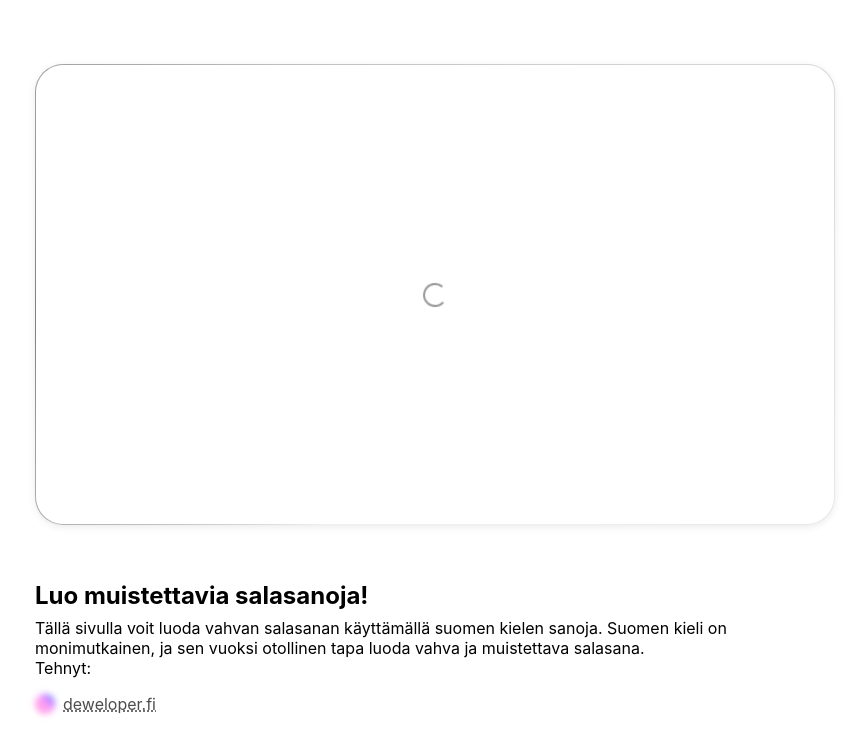
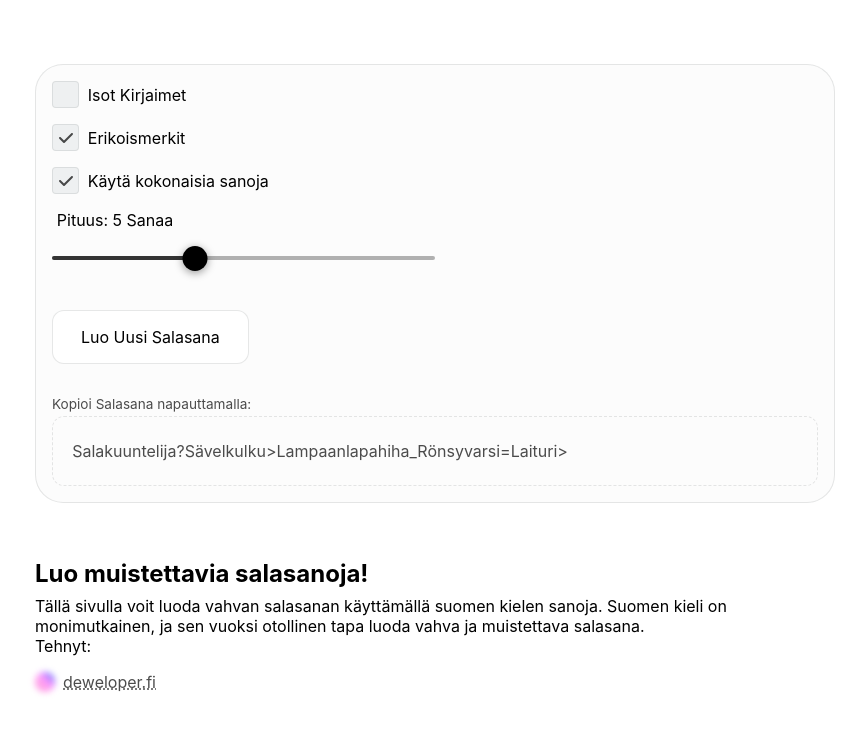
Before and after one commit to ogdakke/salasanakone, a React (Vite) app: page / in a window 1280 px wide. Shown: the top 756 px of the page, without its empty margins (205-1071 px from the left). Built offline with nearby package versions, Linux system fonts and the light colour scheme.

Commit message:
safari noei

```diff
--- a/src/App.tsx
+++ b/src/App.tsx
@@ -12,8 +12,8 @@ function App() {
     <main className="main">
       <div className="wrapper">
         <Suspense fallback={<Loading />}>
-          {/* <FormComponent /> */}
-          <Loading />
+          <FormComponent />
+          {/* <Loading /> */}
         </Suspense>
           <Description />
       </div>
```
